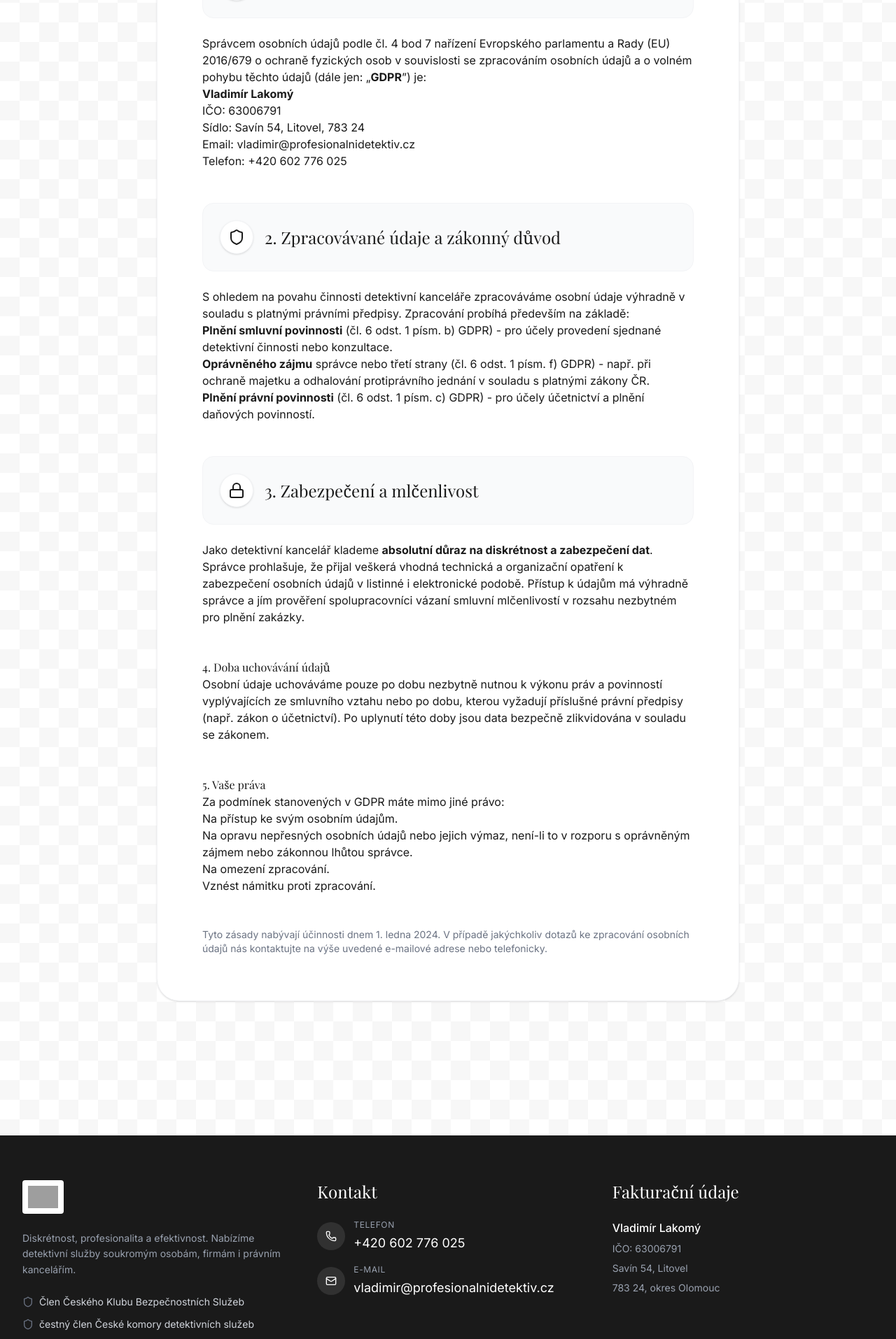
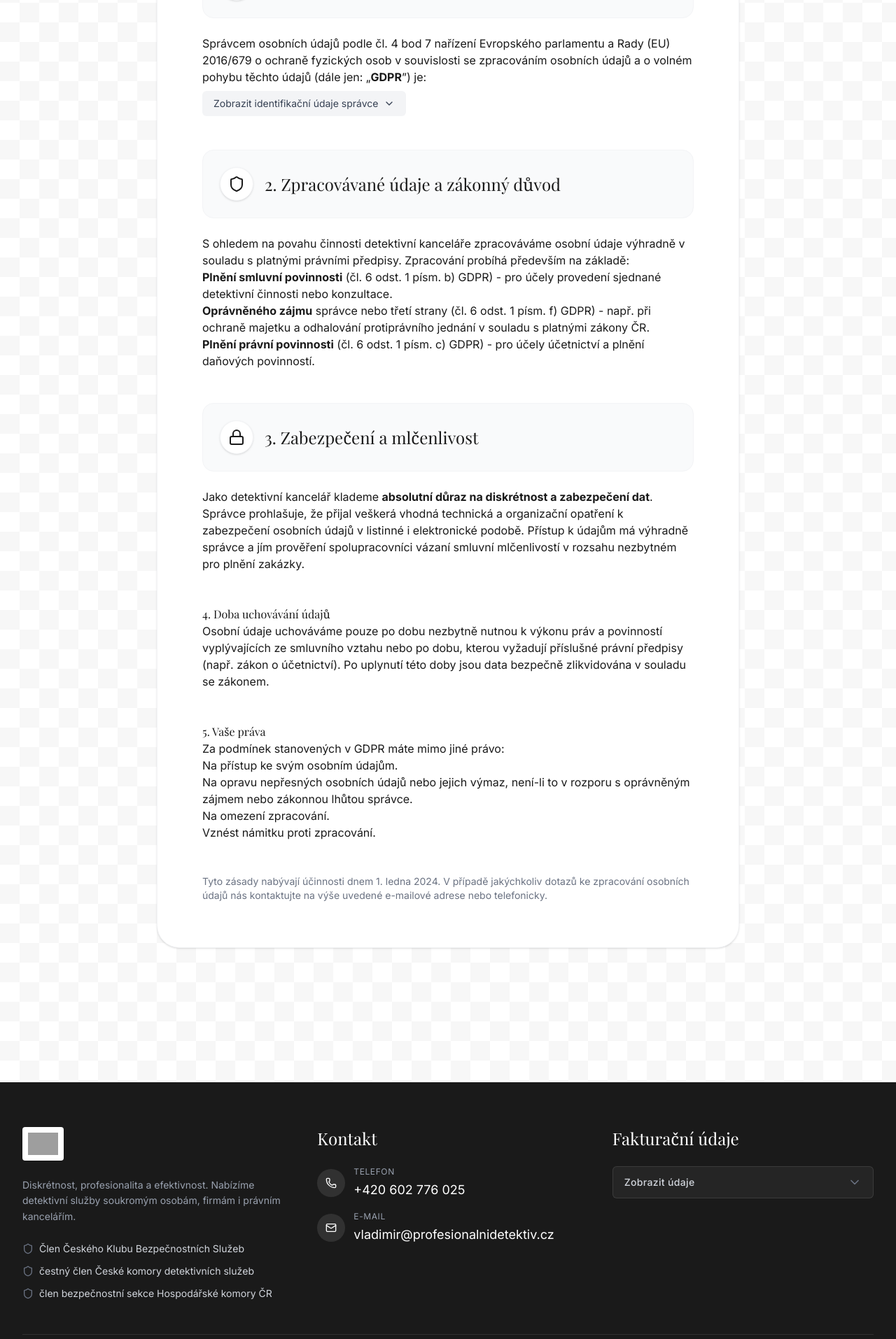
Before and after one commit to RemeskoXD/detektiv, a React (Vite) app: page /ochrana-udaju in a window 1280 px wide. Shown: the part 640-2554 px from the top of the page at 70% size. Built offline with nearby package versions, Linux system fonts and the light colour scheme; grey boxes are pictures that could not be loaded; a web font is replaced by a local one.

Commit message:
feat: hide billing details behind toggle
Implemented a collapsible disclosure for billing information in the footer to improve privacy and UI cleanliness. Updated contact name string formatting in About and GDPR pages.

```diff
--- a/src/Layout.tsx
+++ b/src/Layout.tsx
@@ -1,5 +1,5 @@
 import { Routes, Route, Link, useLocation } from "react-router-dom";
-import { Menu, X, Phone, Mail, Shield, Check } from "lucide-react";
+import { Menu, X, Phone, Mail, Shield, Check, ChevronDown } from "lucide-react";
 import { useState, useEffect } from "react";
 
 // Components
@@ -110,6 +110,8 @@ const Navbar = () => {
 };
 
 const Footer = () => {
+  const [showBilling, setShowBilling] = useState(false);
+
   return (
     <footer className="bg-ink text-white py-16 mt-24">
       <div className="max-w-7xl mx-auto px-4 sm:px-6 lg:px-8">
@@ -170,10 +172,23 @@ const Footer = () => {
           <div>
             <h3 className="font-serif text-2xl mb-6">Fakturační údaje</h3>
             <div className="text-gray-400 space-y-2 text-sm">
-              <p className="text-white font-medium text-base">Vladimír Lakomý</p>
-              <p>IČO: 63006791</p>
-              <p>Savín 54, Litovel</p>
-              <p>783 24, okres Olomouc</p>
+              {!showBilling ? (
+                <button
+                  onClick={() => setShowBilling(true)}
+                  className="px-4 py-3 bg-white/5 hover:bg-white/10 rounded-md transition-colors border border-white/10 text-gray-300 w-full text-left flex justify-between items-center group"
+                  aria-expanded="false"
+                >
+                  <span className="font-medium tracking-wide">Zobrazit údaje</span>
+                  <ChevronDown className="w-5 h-5 text-gray-500 group-hover:text-white transition-colors" />
+                </button>
+              ) : (
+                <div className="bg-white/5 border border-white/10 rounded-md p-5 space-y-2 animate-in fade-in slide-in-from-top-2 duration-300">
+                  <p className="text-white font-medium text-base mb-3">{"Vladimír " + "Lakomý"}</p>
+                  <p>IČO: {"6300" + "6791"}</p>
+                  <p>Savín 5{"4, " + "Litovel"}</p>
+                  <p>{"783 " + "24, "}okres Olomouc</p>
+                </div>
+              )}
             </div>
           </div>
         </div>
--- a/src/pages/About.tsx
+++ b/src/pages/About.tsx
@@ -64,7 +64,7 @@ export default function About() {
         {/* Contact Info Footer Area */}
         <div className="flex flex-col items-center justify-center text-center mt-12">
           <p className="text-lg text-[#1A1A1A] font-semibold tracking-wide mb-1">
-            Vladimír Lakomý
+            {"Vladimír " + "Lakomý"}
           </p>
           <p className="text-sm text-gray-500 font-medium uppercase tracking-[0.15em] mb-8">
             Profesionální Detektiv
--- a/src/pages/Gdpr.tsx
+++ b/src/pages/Gdpr.tsx
@@ -1,6 +1,9 @@
-import { FileText, Shield, Lock } from "lucide-react";
+import { FileText, Shield, Lock, ChevronDown } from "lucide-react";
+import { useState } from "react";
 
 export default function PrivacyPolicy() {
+  const [showBilling, setShowBilling] = useState(false);
+
   return (
     <div className="pt-16 pb-24">
       <div className="max-w-4xl mx-auto px-4 sm:px-6 lg:px-8">
@@ -14,7 +17,7 @@ export default function PrivacyPolicy() {
           <div className="prose prose-lg max-w-none prose-headings:font-serif prose-headings:text-ink prose-p:text-gray-800 prose-p:leading-relaxed prose-li:text-gray-800">
 
             <p className="text-xl font-medium mb-10 leading-relaxed text-ink">
-              Tyto zásady ochrany osobních údajů (dále jen „Zásady“) shrnují, jakým způsobem jsou shromažďovány, zpracovávány a chráněny osobní údaje v rámci detektivní kanceláře Vladimír Lakomý.
+              Tyto zásady ochrany osobních údajů (dále jen „Zásady“) shrnují, jakým způsobem jsou shromažďovány, zpracovávány a chráněny osobní údaje v rámci detektivní kanceláře {"Vladimír " + "Lakomý"}.
             </p>
 
             <div className="flex items-center gap-4 mb-6 mt-12 bg-gray-50 p-6 rounded-2xl border border-gray-100">
@@ -26,12 +29,26 @@ export default function PrivacyPolicy() {
             <p>
               Správcem osobních údajů podle čl. 4 bod 7 nařízení Evropského parlamentu a Rady (EU) 2016/679 o ochraně fyzických osob v souvislosti se zpracováním osobních údajů a o volném pohybu těchto údajů (dále jen: „<strong>GDPR</strong>”) je:
             </p>
-            <ul>
-              <li><strong>Vladimír Lakomý</strong></li>
-              <li>IČO: 63006791</li>
-              <li>Sídlo: Savín 54, Litovel, 783 24</li>
-              <li>Email: vladimir@profesionalnidetektiv.cz</li>
-              <li>Telefon: +420 602 776 025</li>
+            <ul className="list-none pl-0">
+              <li>
+                {!showBilling ? (
+                  <button
+                    onClick={() => setShowBilling(true)}
+                    className="inline-flex items-center gap-2 px-4 py-2 mt-2 text-sm bg-gray-100 hover:bg-gray-200 text-gray-700 rounded-md transition-colors"
+                  >
+                    Zobrazit identifikační údaje správce
+                    <ChevronDown className="w-4 h-4" />
+                  </button>
+                ) : (
+                  <ul className="mt-2 bg-gray-50 border border-gray-100 rounded-md p-4 animate-in fade-in slide-in-from-top-2 duration-300">
+                    <li><strong>{"Vladimír " + "Lakomý"}</strong></li>
+                    <li>IČO: {"6300" + "6791"}</li>
+                    <li>Sídlo: Savín 5{"4, " + "Litovel"}, {"783 " + "24"}</li>
+                    <li>Email: vladimir@profesionalnidetektiv.cz</li>
+                    <li>Telefon: +420 602 776 025</li>
+                  </ul>
+                )}
+              </li>
             </ul>
 
             <div className="flex items-center gap-4 mb-6 mt-12 bg-gray-50 p-6 rounded-2xl border border-gray-100">
```
